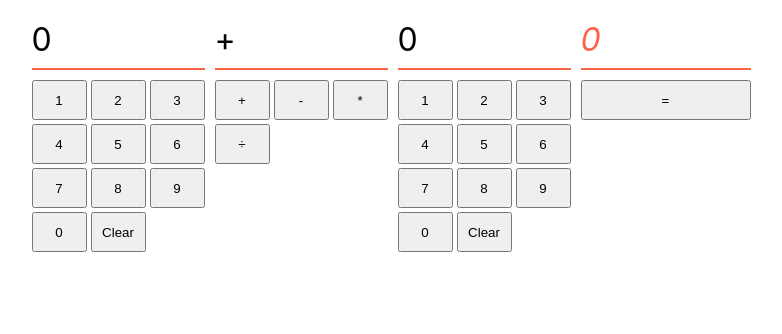
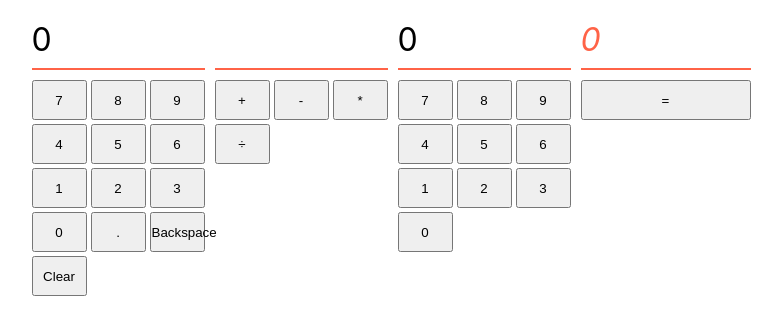
Before and after one commit to boolean-uk/react-state-calculator, a React (Vite) app: page / in a window 1280 px wide. Shown: the top 334 px of the page, without its empty margins (249-1031 px from the left). Built offline with nearby package versions, Linux system fonts and the light colour scheme.

Commit message:
Petros Mylonas

```diff
--- a/src/App.jsx
+++ b/src/App.jsx
@@ -1,60 +1,137 @@
-import "./App.css"
+import React, { useState } from 'react';
+import './App.css';
 
 function App() {
+  const [mainDisplay, setMainDisplay] = useState('0');
+  const [operationDisplay, setOperationDisplay] = useState('');
+  const [num2Display, setNum2Display] = useState('0');
+  const [answerDisplay, setAnswerDisplay] = useState('0');
+
+  const handleNumberClick = (number) => {
+    if (operationDisplay === '') {
+      if (mainDisplay === '0') {
+        setMainDisplay(number.toString());
+      } else {
+        setMainDisplay((prevDisplay) => prevDisplay + number);
+      }
+    } else {
+      if (num2Display === '0') {
+        setNum2Display(number.toString());
+      } else {
+        setNum2Display((prevDisplay) => prevDisplay + number);
+      }
+    }
+  };
+
+  const handleClearClick = () => {
+    setMainDisplay('0');
+    setOperationDisplay('');
+    setNum2Display('0');
+    setAnswerDisplay('0');
+  };
+
+  const handleOperationClick = (operation) => {
+    if (mainDisplay !== '0') {
+      setOperationDisplay(operation);
+    }
+  };
+
+  const handleEqualsClick = () => {
+    if (mainDisplay !== '0' && operationDisplay !== '' && num2Display !== '0') {
+      const result = calculateResult();
+      setAnswerDisplay(result.toString());
+      setMainDisplay(result.toString());
+      setOperationDisplay('');
+      setNum2Display('0');
+    }
+  };
+
+  const calculateResult = () => {
+    const num1 = parseFloat(mainDisplay);
+    const num2 = parseFloat(num2Display);
+
+    switch (operationDisplay) {
+      case '+':
+        return num1 + num2;
+      case '-':
+        return num1 - num2;
+      case '*':
+        return num1 * num2;
+      case '÷':
+        return num1 / num2;
+      default:
+        return num2;
+    }
+  };
+
+  const handleDecimal = () => {
+    if (!mainDisplay.includes('.') && operationDisplay === '') {
+      setMainDisplay(mainDisplay + '.');
+    } else if (!num2Display.includes('.') && operationDisplay !== '') {
+      setNum2Display(num2Display + '.');
+    }
+  };
+
+  const handleBackspace = () => {
+    if (operationDisplay === '') {
+      setMainDisplay(mainDisplay.slice(0, -1) || '0');
+    } else if (num2Display === '') {
+      setOperationDisplay('');
+    } else {
+      setNum2Display(num2Display.slice(0, -1) || '0');
+    }
+  };
 
   return (
     <div className="calculator">
       <div className="panel">
-        <p>0</p>
+        <p>{mainDisplay}</p>
         <div className="numbers">
-          <button>1</button>
-          <button>2</button>
-          <button>3</button>
-          <button>4</button>
-          <button>5</button>
-          <button>6</button>
-          <button>7</button>
-          <button>8</button>
-          <button>9</button>
-          <button>0</button>
-          <button>Clear</button>
+          {[7, 8, 9, 4, 5, 6, 1, 2, 3, 0].map((number) => (
+            <button key={number} onClick={() => handleNumberClick(number)}>
+              {number}
+            </button>
+          ))}
+          <button onClick={handleDecimal}>.</button>
+          <button onClick={handleBackspace}>Backspace</button>
+          <button onClick={handleClearClick} className="clear-button">
+            Clear
+          </button>
         </div>
       </div>
 
       <div className="panel">
-        <p>+</p>
+        <p>{operationDisplay}</p>
         <div className="numbers">
-          <button>+</button>
-          <button>-</button>
-          <button>*</button>
-          <button>÷</button>
+          {['+', '-', '*', '÷'].map((operation) => (
+            <button key={operation} onClick={() => handleOperationClick(operation)}>
+              {operation}
+            </button>
+          ))}
         </div>
       </div>
 
       <div className="panel">
-        <p>0</p>
+        <p>{num2Display}</p>
         <div className="numbers">
-          <button>1</button>
-          <button>2</button>
-          <button>3</button>
-          <button>4</button>
-          <button>5</button>
-          <button>6</button>
-          <button>7</button>
-          <button>8</button>
-          <button>9</button>
-          <button>0</button>
-          <button>Clear</button>
+          {[7, 8, 9, 4, 5, 6, 1, 2, 3, 0].map((number) => (
+            <button key={number} onClick={() => handleNumberClick(number)}>
+              {number}
+            </button>
+          ))}
         </div>
       </div>
+
       <div className="panel answer">
-        <p>0</p>
+        <p>{answerDisplay}</p>
         <div>
-          <button>=</button>
+          <button onClick={handleEqualsClick} className="equals-button">
+            =
+          </button>
         </div>
       </div>
     </div>
-  )
+  );
 }
 
-export default App
+export default App;
```
